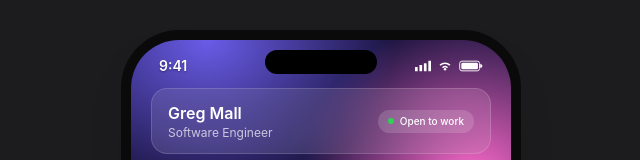
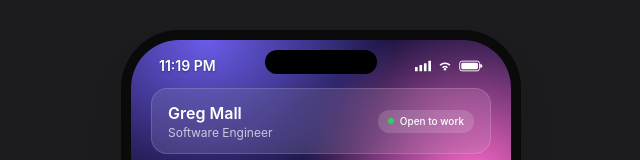
Before and after one commit to gregmall/new_portfolio, a Next.js app: page / in a window 1280 px wide. Shown: the top 160 px of the page, without its empty margins (319-959 px from the left). Built offline with nearby package versions, Linux system fonts and the light colour scheme.

Commit message:
fixed clock

```diff
--- a/app/functions.tsx
+++ b/app/functions.tsx
@@ -1,3 +1,23 @@
+'use client'
+import { useState, useEffect } from 'react'
+
+function Clock() {
+  const [time, setTime] = useState<string | null>(null);
+
+  useEffect(() => {
+    const update = () =>
+      setTime(
+        new Date().toLocaleTimeString([], { hour: "2-digit", minute: "2-digit" })
+      );
+    update();
+    const id = setInterval(update, 30000);
+    return () => clearInterval(id);
+  }, []);
+
+  return <span>{time ?? "--:--"}</span>;
+}
+
+
 export function DynamicIsland({ className = "" }: { className?: string }) {
   return (
     <div
@@ -9,7 +29,7 @@ export function DynamicIsland({ className = "" }: { className?: string }) {
 export function StatusBar() {
   return (
     <div className="relative z-10 flex items-center justify-between px-7 pb-1 pt-4 text-white [text-shadow:0_1px_2px_rgba(0,0,0,0.4)]">
-      <span className="text-sm font-semibold">9:41</span>
+      <span className="text-sm font-semibold"><Clock /></span>
       <div className="flex items-center gap-1.5">
         <svg viewBox="0 0 18 12" className="h-3 w-4" fill="currentColor">
           <rect x="0" y="7" width="3" height="5" rx="0.5" />
```
